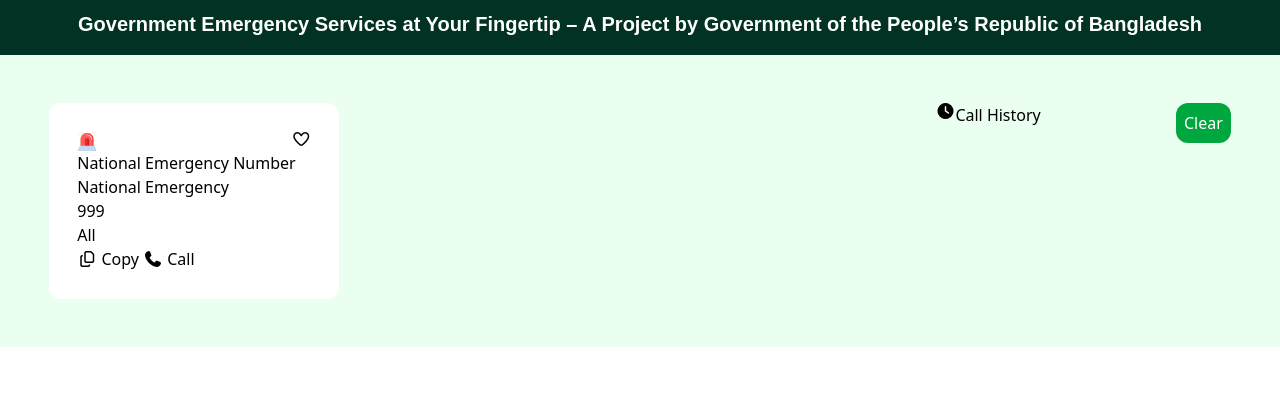
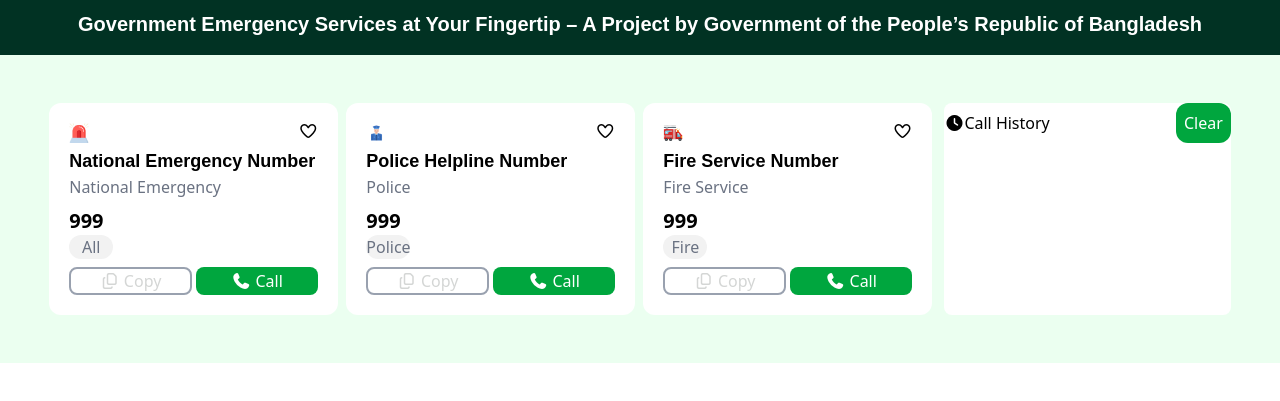
Before and after one commit to zahidulislam1/A05-Emergency-Service, a plain HTML site: page index.html in a window 1280 px wide. Shown: the part 279-680 px from the top of the page. Drawn offline with nearby package versions, Linux system fonts and the light colour scheme; a web font is replaced by a local one.

Commit message:
cuont work done

```diff
--- a/index.html
+++ b/index.html
@@ -37,7 +37,7 @@
       </div>
       <div class="flex gap-5">
         <div class="flex gap-2 bg-[#41ff6b1a] p-5 rounded-[40px]">
-          <p class="font-semibold">0</p>
+          <p id="heart-count" class="font-semibold">0</p>
           <img src="./assets/heart.png" class="w-6" alt="" />
         </div>
         <div class="flex gap-2 bg-[#41ff6b1a] p-5 rounded-[40px]">
@@ -45,7 +45,7 @@
           <img src="./assets/coin.png" class="w-6" alt="" />
         </div>
         <div class="flex gap-2 bg-[#00A63E] text-white p-5 rounded-[40px]">
-          <p class="font-semibold">0</p>
+          <p id="copy-count" class="font-semibold">0</p>
           <p class="font-semibold">Copy</p>
         </div>
       </div>
@@ -63,31 +63,99 @@
       </p>
     </section>
     <section class="bg-[#41ff6b1a]">
-      <div class="w-12/13 mx-auto grid grid-cols-12">
+      <div class="w-12/13 mx-auto grid grid-cols-12 gap-3">
         <div class="col-span-9 grid grid-cols-3 gap-2 my-12">
-          <div class="bg-white p-7 rounded-xl">
+          <!-- card-1 -->
+          <div class="bg-white p-5 rounded-xl">
             <div class="flex justify-between">
               <img src="./assets/emergency.png" class="w-5" alt="" />
-              <i class="fa-regular fa-heart"></i>
+              <i class="fa-regular fa-heart heart"></i>
             </div>
-            <h2>National Emergency Number</h2>
-            <p>National Emergency</p>
-            <p>999</p>
-            <p>All</p>
-            <div class="">
-              <button>
+            <h2 class="font-bold text-lg hind-font mt-1">
+              National Emergency Number
+            </h2>
+            <p class="text-gray-500 mt-0 mb-2">National Emergency</p>
+            <p class="font-bold text-xl">999</p>
+            <p class="bg-[#f2f2f2] text-gray-500 w-11 rounded-full text-center">
+              All
+            </p>
+            <div class="flex justify-between gap-1 mt-2">
+              <button
+                class="btn-copy w-1/2 text-[#D4D6D5] bg-white rounded-lg border-2 border-gray-400 hover:bg-gray-700"
+              >
                 <i class="fa-regular fa-copy"></i>
-                <span>Copy</span>
+                <span class="">Copy</span>
               </button>
-              <button>
+              <button
+                class="btn-call text-white bg-[#00A63E] w-1/2 rounded-lg hover:bg-gray-400"
+              >
+                <i class="fa-solid fa-phone"></i>
+                <span>Call</span>
+              </button>
+            </div>
+          </div>
+          <!-- card-2 -->
+          <div class="bg-white p-5 rounded-xl">
+            <div class="flex justify-between">
+              <img src="./assets/police.png" class="w-5" alt="" />
+              <i class="fa-regular fa-heart heart"></i>
+            </div>
+            <h2 class="font-bold text-lg hind-font mt-1">
+              Police Helpline Number
+            </h2>
+            <p class="text-gray-500 mt-0 mb-2">Police</p>
+            <p class="font-bold text-xl">999</p>
+            <p class="bg-[#f2f2f2] text-gray-500 w-11 rounded-full text-center">
+              Police
+            </p>
+            <div class="flex justify-between gap-1 mt-2">
+              <button
+                class="btn-copy w-1/2 text-[#D4D6D5] bg-white rounded-lg border-2 border-gray-400 hover:bg-gray-700"
+              >
+                <i class="fa-regular fa-copy"></i>
+                <span class="">Copy</span>
+              </button>
+              <button
+                class="btn-call text-white bg-[#00A63E] w-1/2 rounded-lg hover:bg-gray-400"
+              >
+                <i class="fa-solid fa-phone"></i>
+                <span>Call</span>
+              </button>
+            </div>
+          </div>
+          <!-- card-3 -->
+          <div class="bg-white p-5 rounded-xl">
+            <div class="flex justify-between">
+              <img src="./assets/fire-service.png" class="w-5" alt="" />
+              <i class="fa-regular fa-heart heart"></i>
+            </div>
+            <h2 class="font-bold text-lg hind-font mt-1">
+              Fire Service Number
+            </h2>
+            <p class="text-gray-500 mt-0 mb-2">Fire Service</p>
+            <p class="font-bold text-xl">999</p>
+            <p class="bg-[#f2f2f2] text-gray-500 w-11 rounded-full text-center">
+              Fire
+            </p>
+            <div class="flex justify-between gap-1 mt-2">
+              <button
+                class="btn-copy w-1/2 text-[#D4D6D5] bg-white rounded-lg border-2 border-gray-400 hover:bg-gray-700"
+              >
+                <i class="fa-regular fa-copy"></i>
+                <span class="">Copy</span>
+              </button>
+              <button
+                class="btn-call text-white bg-[#00A63E] w-1/2 rounded-lg hover:bg-gray-400"
+              >
                 <i class="fa-solid fa-phone"></i>
                 <span>Call</span>
               </button>
             </div>
           </div>
         </div>
-        <aside class="col-span-3 flex justify-between my-12">
-          <div class="flex justify-start items-start">
+        <aside class="col-span-3 my-12 bg-white rounded-lg">
+          <div class="flex justify-between">
+            <div class="flex justify-start items-center">
               <i class="fa-solid fa-clock"></i>
               <p>Call History</p>
             </div>
@@ -96,8 +164,11 @@
                 Clear
               </button>
             </div>
+          </div>
+          <div class=""></div>
         </aside>
       </div>
     </section>
+    <script src="./script.js"></script>
   </body>
 </html>
--- /dev/null
+++ b/script.js
@@ -0,0 +1,21 @@
+// document.getElementById("btn-call").addEventListener("click", function () {
+
+// });
+const cartbtns = document.getElementsByClassName("heart");
+
+for (let cartbtn of cartbtns) {
+  cartbtn.addEventListener("click", function () {
+    const heartCount = document.getElementById("heart-count").innerText;
+    const currentCount = Number(heartCount) + 1;
+    document.getElementById("heart-count").innerText = currentCount;
+  });
+}
+const copybtns = document.getElementsByClassName("btn-copy");
+
+for (let copybtn of copybtns) {
+  copybtn.addEventListener("click", function () {
+    const copyCount = document.getElementById("copy-count").innerText;
+    const currentCount = Number(copyCount) + 1;
+    document.getElementById("copy-count").innerText = currentCount;
+  });
+}
```
Lines whose indentation alone changed are shown as unchanged.
